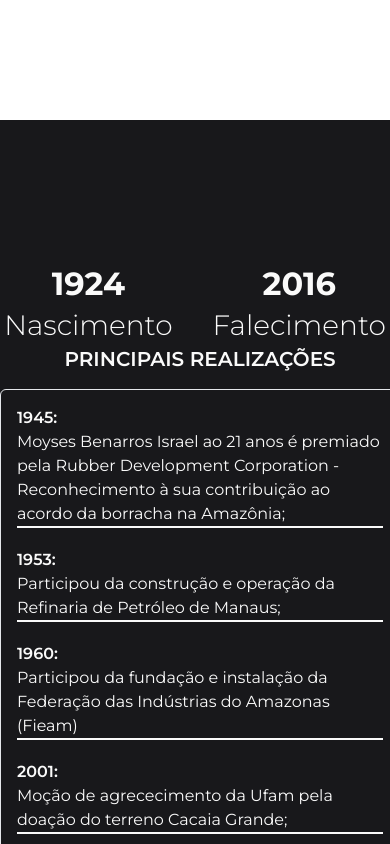
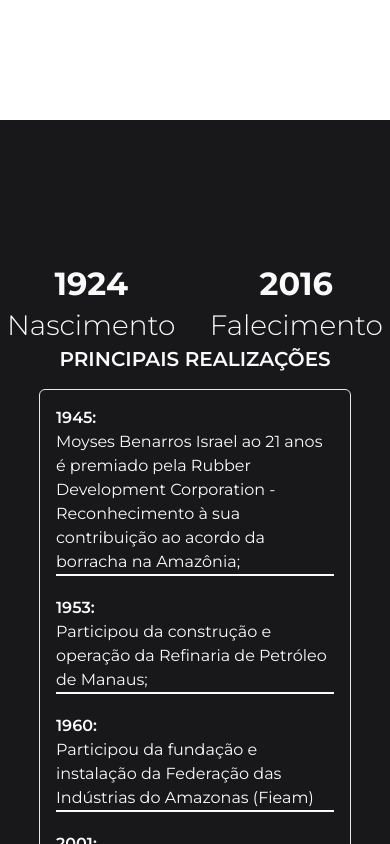
Before and after one commit to AlexRene/MoysesIsrael, a Next.js app: page / in a window 390 px wide. Shown: the part 2400-3244 px from the top of the page. Built offline with nearby package versions, Linux system fonts and the light colour scheme.

Commit message:
Resolvendo responsividade 2

```diff
--- a/src/app/page.tsx
+++ b/src/app/page.tsx
@@ -33,14 +33,14 @@ export default function Home() {
             se permitem aprender com este exemplo viva de compromisso, dedicação e amor à sua terra querida – O Amazonas.</p>
         </div>
       </div>
-      <div className="bg-zinc-900 w-screen flex justify-around text-zinc-50 py-36 flex-wrap flex-grow-0 flex-shrink-0">
-        <div className="flex gap-10 p-10 text-[28px] font-light text-center border rounded-md self-center max-sm:border-none max-sm:p-0">
+      <div className="bg-zinc-900 w-screen flex justify-around text-zinc-50 py-36 flex-wrap">
+        <div className="flex gap-[10%] justify-center p-10 text-[28px] font-light text-center border rounded-md self-center max-sm:border-none max-sm:p-0">
           <p className="leading-10"><span className="font-bold text-[42px] max-sm:text-[32px] ">1924</span><br />Nascimento</p>
           <p className="leading-10"><span className="font-bold text-[42px] max-sm:text-[32px]">2016</span><br />Falecimento</p>
         </div>
         <div className="">
           <p className="uppercase text-xl font-semibold text-center sm:mt-4 md:mt-4">Principais Realizações</p>
-          <div className="flex flex-col border p-4 rounded-md mt-4 w-[600px]  max-sm:w-[400px]">
+          <div className="flex flex-col border p-4 rounded-md mt-4 w-[600px]  max-sm:w-[80%] max-sm:mx-auto">
             <ul className="text-zinc-50 gap-5 flex flex-col">
               <li className="border-b-2 border-zinc-50"><span className="font-semibold">1945:</span><p>Moyses Benarros Israel ao 21 anos é premiado pela Rubber Development Corporation - Reconhecimento à sua contribuição ao acordo da borracha na Amazônia;</p></li>
               <li className="border-b-2 border-zinc-50"><span className="font-semibold">1953:</span><p>Participou da construção e operação da Refinaria de Petróleo de Manaus;
```
